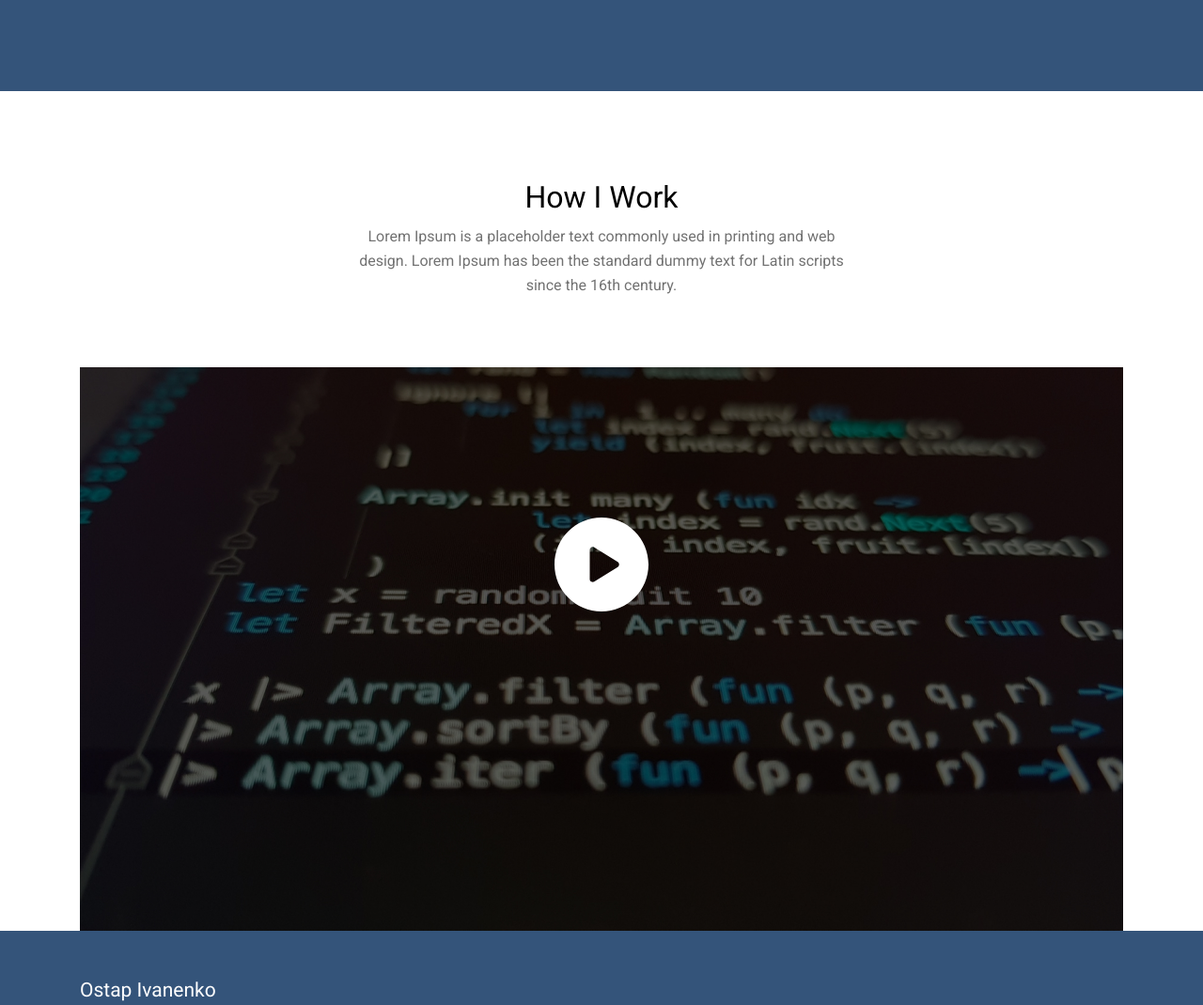
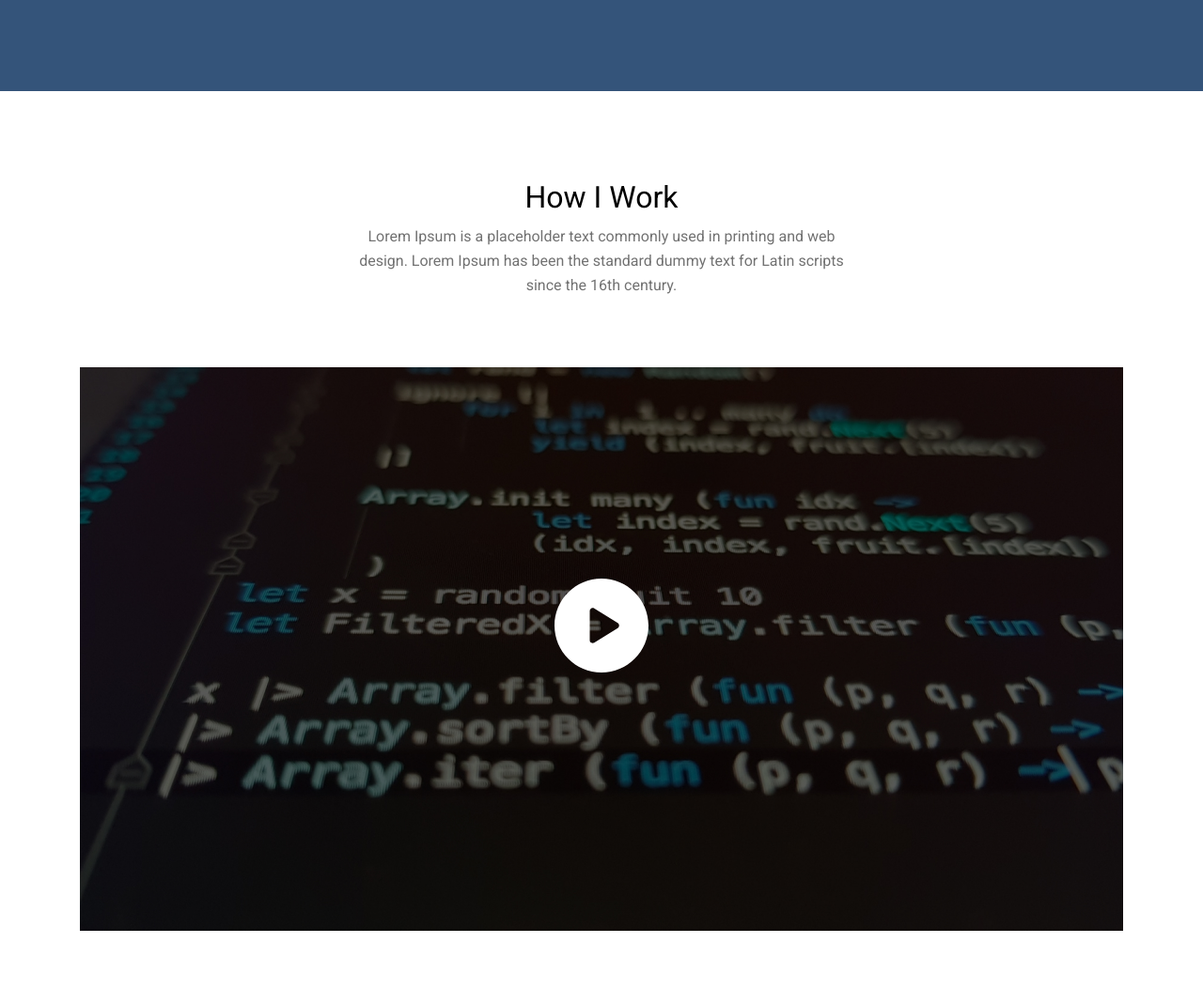
Before and after one commit to luwdww/homework-9, a plain HTML site: page index.html in a window 1280 px wide. Shown: the part 1248-2318 px from the top of the page at 94% size. Drawn offline with Linux system fonts and the light colour scheme.

Commit message:
fixed picture and button

```diff
--- a/css/style.css
+++ b/css/style.css
@@ -135,7 +135,7 @@ h6 {
 }
 
 .work{
-    padding-bottom: 100px;
+    padding-bottom: 200px;
 }
 
 .video-button {
@@ -153,7 +153,7 @@ h6 {
 
 .work-button {
     position: absolute;
-    top: 42%;
+    top: 55%;
     left: 50%;
     transform: translate(-50%, -50%);
     width: 100px;
```
